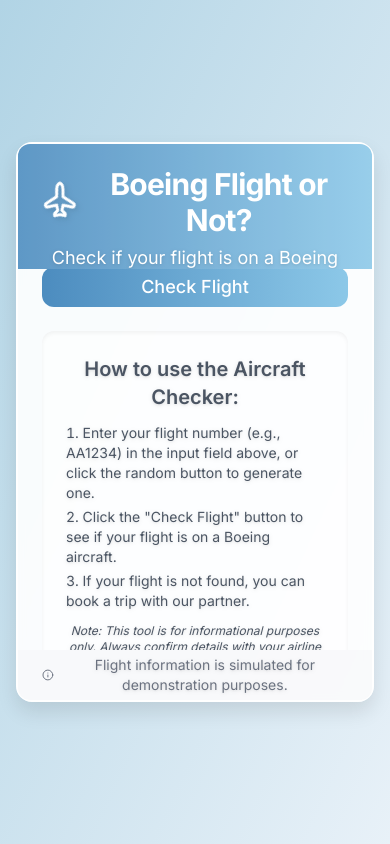
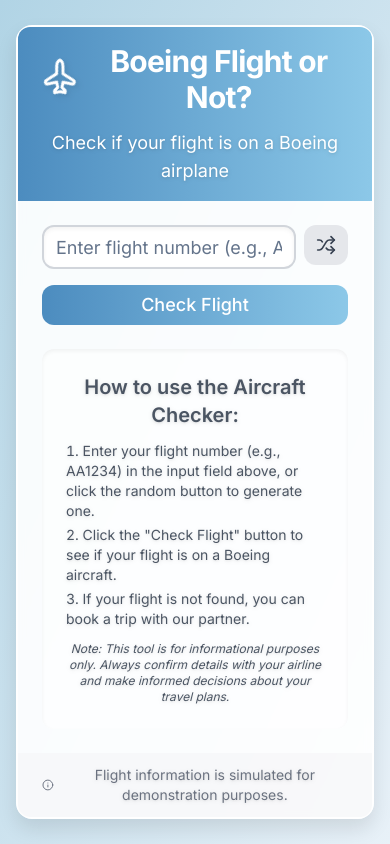
Before and after one commit to ryan-huang1/ismyplaneaboeing.info, a Next.js app in the folder is-my-plane-a-boeing/: page / in a window 390 px wide. Built offline with nearby package versions, Linux system fonts and the light colour scheme.

Commit message:
fix mobile isssue

```diff
--- a/is-my-plane-a-boeing/src/components/FlightChecker.tsx
+++ b/is-my-plane-a-boeing/src/components/FlightChecker.tsx
@@ -84,18 +84,17 @@
 
   return (
     <div className="min-h-screen flex items-center justify-center bg-gradient-to-br from-[#B1D4E5] to-[#E8F1F8] p-4">
-      <Card className="w-full max-w-2xl mx-auto h-[560px] flex flex-col bg-white/90 backdrop-blur-sm border-2 border-white rounded-2xl shadow-[0_10px_20px_rgba(0,0,0,0.1)] transform perspective-1000 hover:rotate-y-1 transition-all duration-300 hover:shadow-[0_20px_30px_rgba(0,0,0,0.2)]">
-        <CardHeader className="text-center py-4 bg-gradient-to-r from-[#4C8CBF] to-[#8CC8E8] text-white rounded-t-xl relative overflow-hidden">
-          <div className="absolute inset-0 bg-white/10"></div>
-          <CardTitle className="text-3xl font-bold flex items-center justify-center gap-3 mb-2 relative z-10">
+      <Card className="w-full max-w-2xl mx-auto flex flex-col bg-white/90 backdrop-blur-sm border-2 border-white rounded-2xl shadow-[0_10px_20px_rgba(0,0,0,0.1)] transform perspective-1000 hover:rotate-y-1 transition-all duration-300 hover:shadow-[0_20px_30px_rgba(0,0,0,0.2)]">
+        <CardHeader className="text-center py-4 bg-gradient-to-r from-[#4C8CBF] to-[#8CC8E8] text-white rounded-t-xl">
+          <CardTitle className="text-3xl font-bold flex items-center justify-center gap-3 mb-2">
             <Plane className="h-10 w-10 text-white transform -rotate-45 drop-shadow-md" />
             Boeing Flight or Not?
           </CardTitle>
-          <CardDescription className="text-lg text-white relative z-10 drop-shadow">
+          <CardDescription className="text-lg text-white drop-shadow">
             Check if your flight is on a Boeing airplane
           </CardDescription>
         </CardHeader>
-        <CardContent className="flex-grow flex flex-col justify-center space-y-6 p-6 overflow-y-auto">
+        <CardContent className="flex-grow flex flex-col space-y-6 p-6 overflow-y-auto">
           <form onSubmit={handleSubmit} className="space-y-4">
             <div className="flex flex-col sm:flex-row space-y-4 sm:space-y-0 sm:space-x-4">
               <div className="flex-grow flex space-x-2">
@@ -125,7 +124,7 @@
               </Button>
             </div>
           </form>
-          <div className="flex-grow flex items-center justify-center">
+          <div className="flex-grow">
             {result ? (
               <div className={`w-full p-6 rounded-xl shadow-lg transform transition-all duration-300 ${
                 result.type === 'Boeing' ? 'bg-[#E8F1F8] hover:bg-[#D1E5F0]' :
@@ -219,9 +218,8 @@
             )}
           </div>
         </CardContent>
-        <CardFooter className="text-center text-sm text-gray-500 py-3 bg-gray-100/50 rounded-b-xl relative overflow-hidden">
-          <div className="absolute inset-0 bg-white/10"></div>
-          <div className="w-full flex items-center justify-center space-x-2 relative z-10">
+        <CardFooter className="text-center text-sm text-gray-500 py-3 bg-gray-100/50 rounded-b-xl">
+          <div className="w-full flex items-center justify-center space-x-2">
             <Info className="h-4 w-4" />
             <span className="drop-shadow">Flight information is simulated for demonstration purposes.</span>
           </div>
```
